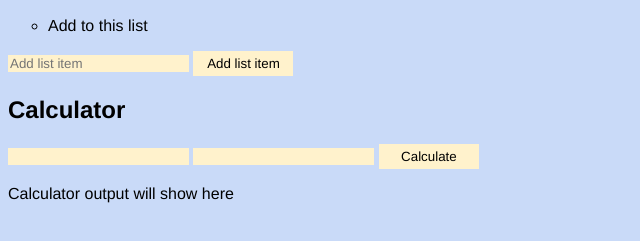
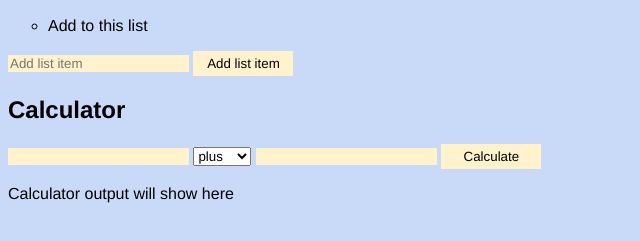
Before and after one commit to racheldunne28/basic-webpage, a plain HTML site: page index.html in a window 1280 px wide. Shown: the part 111-352 px from the top of the page, without its empty margins (0-640 px from the left). Drawn offline with Linux system fonts and the light colour scheme.

Commit message:
Feat: add dropdown for calculator operation

```diff
--- a/app.js
+++ b/app.js
@@ -31,6 +31,7 @@ textInput.addEventListener('click', function() {
 });
 
 function calculatorValue(){
+    var calcOperator = document.getElementById('operation').value;
     var num1 = Number(document.getElementById('num1').value);
     var num2 = Number(document.getElementById('num2').value);
     var result = num1 + num2
--- a/index.html
+++ b/index.html
@@ -24,6 +24,10 @@
     <div class="calculator" id="calculator">
         <h2>Calculator</h2>
         <input type="number" id="num1" class="numEntry">
+        <select id="operation" name="operation">
+            <option value="plus">plus</option>
+            <option value="minus">minus</option>
+        </select>
         <input type="number" id="num2" class="numEntry">
         <button class="btn3">Calculate</button>
         <p id="calcOutput">Calculator output will show here</p>
```
